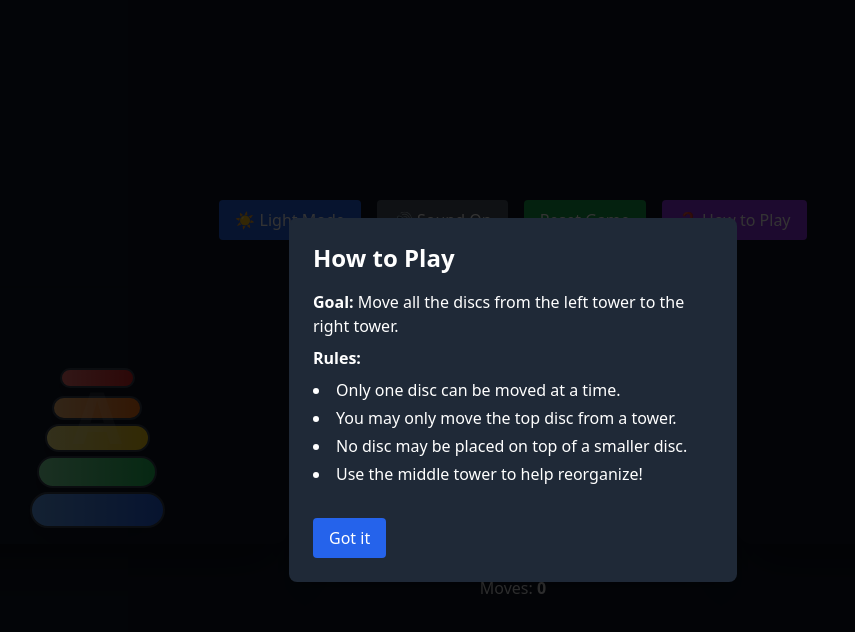
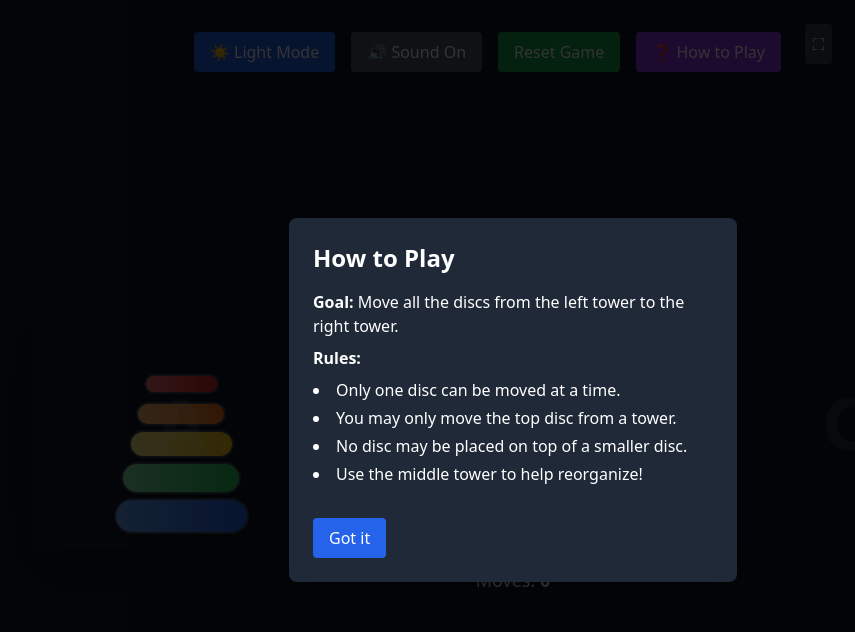
Before and after one commit to tonythetaylor/tower-of-precision, a React (Vite) app: page / in a window 1280 px wide. Shown: the top 632 px of the page, without its empty margins (127-982 px from the left). Built offline with nearby package versions, Linux system fonts and the light colour scheme.

Commit message:
support for fullscreen mode

```diff
--- a/src/App.jsx
+++ b/src/App.jsx
@@ -12,23 +12,35 @@ export default function App() {
   const [muted, setMuted] = useState(false);
   const [showHelp, setShowHelp] = useState(true);
   const [feedback, setFeedback] = useState("");
-  const [controlsVisible, setControlsVisible] = useState(false);
 
-  // Initialize theme from localStorage
+  // Option 2: scroll to hide mobile chrome
   useEffect(() => {
-    const saved = localStorage.getItem('theme');
-    if (saved === 'light' || saved === 'dark') {
-      setTheme(saved);
-    }
+    const hideAddressBar = () => window.scrollTo(0, 1);
+    setTimeout(hideAddressBar, 200);
+    window.addEventListener("orientationchange", hideAddressBar);
+    return () => window.removeEventListener("orientationchange", hideAddressBar);
   }, []);
 
-  // Apply theme class to <html>
+  // load / save theme
+  useEffect(() => {
+    const saved = localStorage.getItem("theme");
+    if (saved === "light" || saved === "dark") setTheme(saved);
+  }, []);
   useEffect(() => {
     const root = document.documentElement;
-    root.classList.remove('light', 'dark');
+    root.classList.remove("light", "dark");
     root.classList.add(theme);
-    localStorage.setItem('theme', theme);
+    localStorage.setItem("theme", theme);
   }, [theme]);
+
+  // cross-browser fullscreen
+  function goFullscreen() {
+    const el = document.documentElement;
+    if (el.requestFullscreen) el.requestFullscreen();
+    else if (el.webkitRequestFullscreen) el.webkitRequestFullscreen();
+    else if (el.mozRequestFullScreen) el.mozRequestFullScreen();
+    else if (el.msRequestFullscreen) el.msRequestFullscreen();
+  }
 
   const play = (id) => {
     if (!muted) {
@@ -51,7 +63,7 @@ export default function App() {
       src.pop();
       dst.push(size);
       setTowers({ ...towers, [from]: src, [to]: dst });
-      setMoves(m => m + 1);
+      setMoves((m) => m + 1);
       play("drop");
       setFeedback("");
       if (to === "C" && dst.length === INITIAL.length) {
@@ -59,23 +71,33 @@ export default function App() {
         play("win");
       }
     } else {
-      setFeedback('❌ Invalid move!');
+      setFeedback("❌ Invalid move!");
       play("invalid");
     }
   };
 
   return (
-    <div className="bg-gray-100 dark:bg-gray-900 h-screen overflow-hidden text-gray-900 dark:text-gray-100 transition-colors landscape:flex landscape:flex-col landscape:justify-center landscape:items-center">
-      {/* Toggle button: visible on mobile only */}
-      <button
-        onClick={() => setControlsVisible(v => !v)}
-        className="fixed top-4 left-4 z-50 p-2 bg-blue-600 text-white rounded-full md:hidden"
-      >
-        ☰
-      </button>
+    <div className="
+      relative bg-gray-100 dark:bg-gray-900
+      h-screen overflow-hidden
+      text-gray-900 dark:text-gray-100
+      transition-colors
+    ">
+      {/* rotate hint in small-portrait */}
+      <div className="
+        absolute inset-0 z-50
+        flex sm:hidden landscape:hidden
+        items-center justify-center
+        bg-black bg-opacity-75
+        text-white text-center p-4
+      ">
+        Please rotate your device to landscape to play.
+      </div>
 
-      {/* Controls panel: mobile toggle, always visible on md+ */}
-      <div className={`${controlsVisible ? 'block' : 'hidden'} md:flex gap-4 p-4 sm:justify-center sm:items-center`}>
+      {/* desktop (sm:) or landscape */}
+      <div className="hidden sm:flex landscape:flex flex-col h-screen">
+        {/* controls + fullscreen */}
+        <div className="flex justify-center items-center gap-4 p-4 w-full max-w-4xl mx-auto">
           <Controls
             theme={theme}
             setTheme={setTheme}
@@ -84,27 +106,37 @@ export default function App() {
             onReset={reset}
             onShowHelp={() => setShowHelp(true)}
           />
+          <button
+            onClick={goFullscreen}
+            className="ml-2 p-2 bg-gray-600 dark:bg-gray-700 text-white rounded hover:bg-gray-500"
+            aria-label="Enter Fullscreen"
+          >
+            ⛶
+          </button>
         </div>
 
-      {/* How to Play modal */}
+        {/* towers + moves */}
+        <div className="flex-1 flex flex-col justify-center items-center">
+          <main className="flex gap-x-8">
+            {["A", "B", "C"].map((t) => (
+              <Tower
+                key={t}
+                name={t}
+                discs={towers[t]}
+                onDrop={handleMove}
+                isSelected={false}
+              />
+            ))}
+          </main>
+          <div className="mt-4 text-lg text-gray-900 dark:text-white">
+            Moves: <strong>{moves}</strong>
+          </div>
+        </div>
+      </div>
+
       {showHelp && <HowToPlayModal onClose={() => setShowHelp(false)} />}
 
-      {/* Three towers */}
-      <main className="w-full px-4 mt-8 flex flex-row items-end justify-center gap-x-8">
-        {['A','B','C'].map(t => (
-          <Tower key={t} name={t} discs={towers[t]} onDrop={handleMove} />
-        ))}
-      </main>
-
-      {/* Footer */}
-      <footer className="text-center mt-8 pb-8 text-gray-900 dark:text-gray-100">
-        <div>Moves: <strong>{moves}</strong></div>
-        {feedback && (
-          <div className={`mt-2 ${feedback.startsWith('🎉') ? 'text-green-500' : 'text-red-400'}`}>{feedback}</div>
-        )}
-      </footer>
-
-      {/* Sounds */}
+      {/* sounds */}
       <audio id="drop" src="drop.wav" preload="auto" />
       <audio id="invalid" src="invalid.wav" preload="auto" />
       <audio id="win" src="win.wav" preload="auto" />
--- a/src/components/Tower.jsx
+++ b/src/components/Tower.jsx
@@ -10,25 +10,26 @@ export default function Tower({ name, discs, onDrop, isSelected }) {
     onDrop(from, name, size);
   };
 
-  // Sort ascending so smallest (red) is at top of the stack
+  // sort so 1 is at top, 5 is at bottom
   const sorted = [...discs].sort((a, b) => a - b);
 
   return (
     <div
       onDragOver={(e) => e.preventDefault()}
       onDrop={handleDrop}
-      className={
-        `relative flex flex-col items-center justify-start
-         w-full sm:max-w-xs md:max-w-sm h-64
-         bg-gray-800 dark:bg-gray-900 rounded-2xl
-         shadow-2xl shadow-black/50
-         transform transition-all duration-300
-         hover:-translate-y-2 hover:scale-105
-         ${isSelected ? 'ring-4 ring-yellow-400' : ''}
-         overflow-hidden`
-      }
+      className={`
+        relative flex flex-col items-center justify-start flex-none
+        w-[100px] sm:w-[160px] md:w-[200px] lg:w-[240px] xl:w-[300px] h-64
+        bg-gray-800 dark:bg-gray-900
+        rounded-2xl
+        shadow-2xl shadow-black/50
+        transform transition-all duration-300
+        hover:-translate-y-2 hover:scale-105
+        ${isSelected ? "ring-4 ring-yellow-400" : ""}
+        overflow-hidden
+      `}
     >
-      {/* Translucent tower label */}
+      {/* huge translucent label */}
       <span
         className="pointer-events-none absolute inset-0 flex items-center justify-center
                        text-7xl font-extrabold text-white opacity-10 select-none"
@@ -36,8 +37,8 @@ export default function Tower({ name, discs, onDrop, isSelected }) {
         {name}
       </span>
 
-      {/* Disc stack container, bottom-aligned */}
-      <div className="flex flex-col items-center justify-end w-full h-full space-y-1 px-2 pb-4">
+      {/* stack bottom-up */}
+      <div className="flex flex-col justify-end items-center w-full h-full space-y-1 px-2 pb-4">
         {sorted.map((size, i) => (
           <Disc key={i} tower={name} size={size} />
         ))}
--- a/src/index.css
+++ b/src/index.css
@@ -11,3 +11,16 @@ html, body, .tower, .disc {
   -webkit-touch-callout: none;
   user-select: none;
 }
+
+@layer base {
+    html, body {
+      height: 100%;
+      margin: 0;
+    }
+    @media (orientation: landscape) {
+      html, body {
+        overflow: hidden;
+        height: 100vh;
+      }
+    }
+  }
```
Lines whose indentation alone changed are shown as unchanged.
